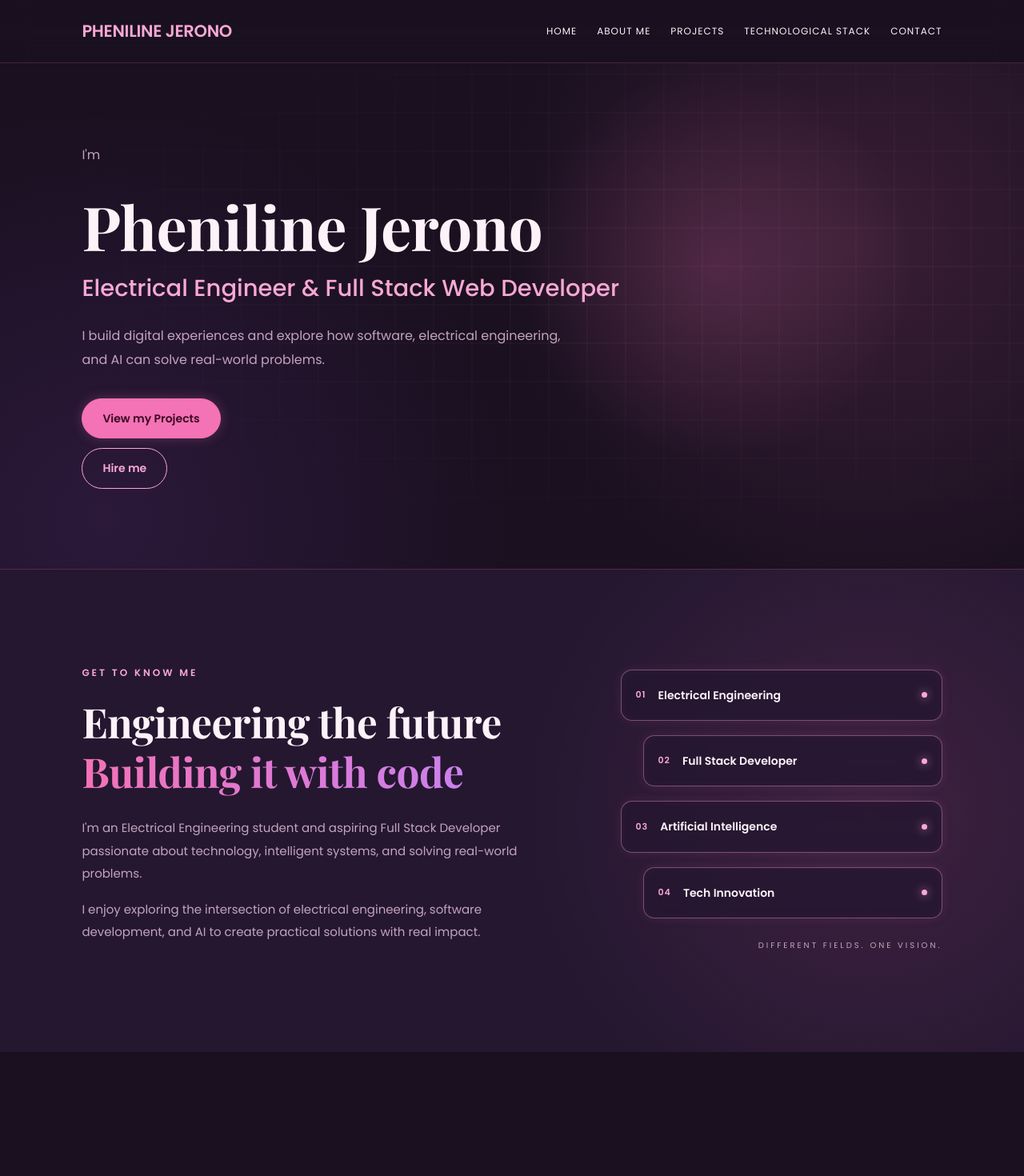
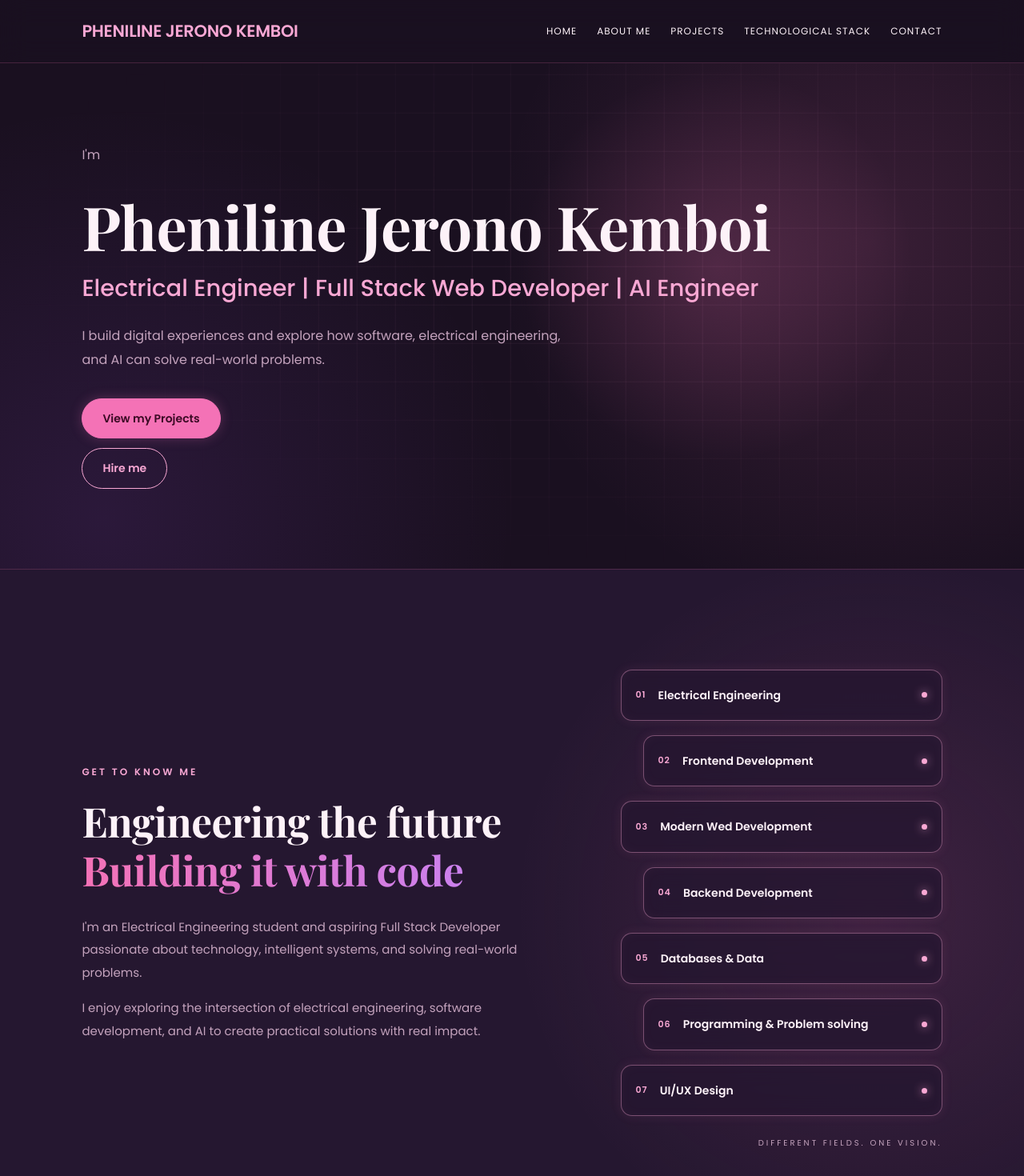
Before and after one commit to Pheniline/Pheniline-s-Portfolio, a React (Vite) app in the folder frontend/portfolio/: page / in a window 1280 px wide. Shown: the top 1470 px of the page at 80% size. Before the commit the page ends 1315 px from the top, so only its background shows below. Built offline with nearby package versions, Linux system fonts and the light colour scheme.

Commit message:
Portfolio

```diff
--- a/frontend/portfolio/src/About.jsx
+++ b/frontend/portfolio/src/About.jsx
@@ -30,19 +30,34 @@ function About() {
 
         <div className="neon-tag tag-two">
           <span className="tag-number">02</span>
-          <span>Full Stack Developer</span>
+          <span>Frontend Development</span>
           <span className="tag-dot"></span>
         </div>
 
         <div className="neon-tag tag-three">
           <span className="tag-number">03</span>
-          <span>Artificial Intelligence</span>
+          <span>Modern Wed Development</span>
           <span className="tag-dot"></span>
         </div>
 
         <div className="neon-tag tag-four">
           <span className="tag-number">04</span>
-          <span>Tech Innovation</span>
+          <span>Backend Development</span>
+          <span className="tag-dot"></span>
+        </div>
+        <div className="neon-tag tag-five">
+          <span className="tag-number">05</span>
+          <span>Databases & Data</span>
+          <span className="tag-dot"></span>
+        </div>
+        <div className="neon-tag tag-six">
+          <span className="tag-number">06</span>
+          <span>Programming & Problem solving</span>
+          <span className="tag-dot"></span>
+        </div>
+        <div className="neon-tag tag-seven">
+          <span className="tag-number">07</span>
+          <span>UI/UX Design</span>
           <span className="tag-dot"></span>
         </div>
 
--- a/frontend/portfolio/src/App.css
+++ b/frontend/portfolio/src/App.css
@@ -368,7 +368,8 @@ nav div a:hover {
 }
 
 .tag-two,
-.tag-four {
+.tag-four,
+.tag-six {
   margin-left: 28px;
 }
 
@@ -439,7 +440,8 @@ nav div a:hover {
   }
 
   .tag-two,
-  .tag-four {
+  .tag-four,
+  .tag-six {
     margin-left: 15px;
   }
 }
--- a/frontend/portfolio/src/Home.jsx
+++ b/frontend/portfolio/src/Home.jsx
@@ -1,7 +1,8 @@
 import useTyping from "./useTyping";
 
-const name = "Pheniline Jerono";
-const profession = "Electrical Engineer & Full Stack Web Developer";
+const name = "Pheniline Jerono Kemboi";
+const profession =
+  "Electrical Engineer | Full Stack Web Developer | AI Engineer";
 
 function Home() {
   const typed = useTyping(profession, 55);
```
